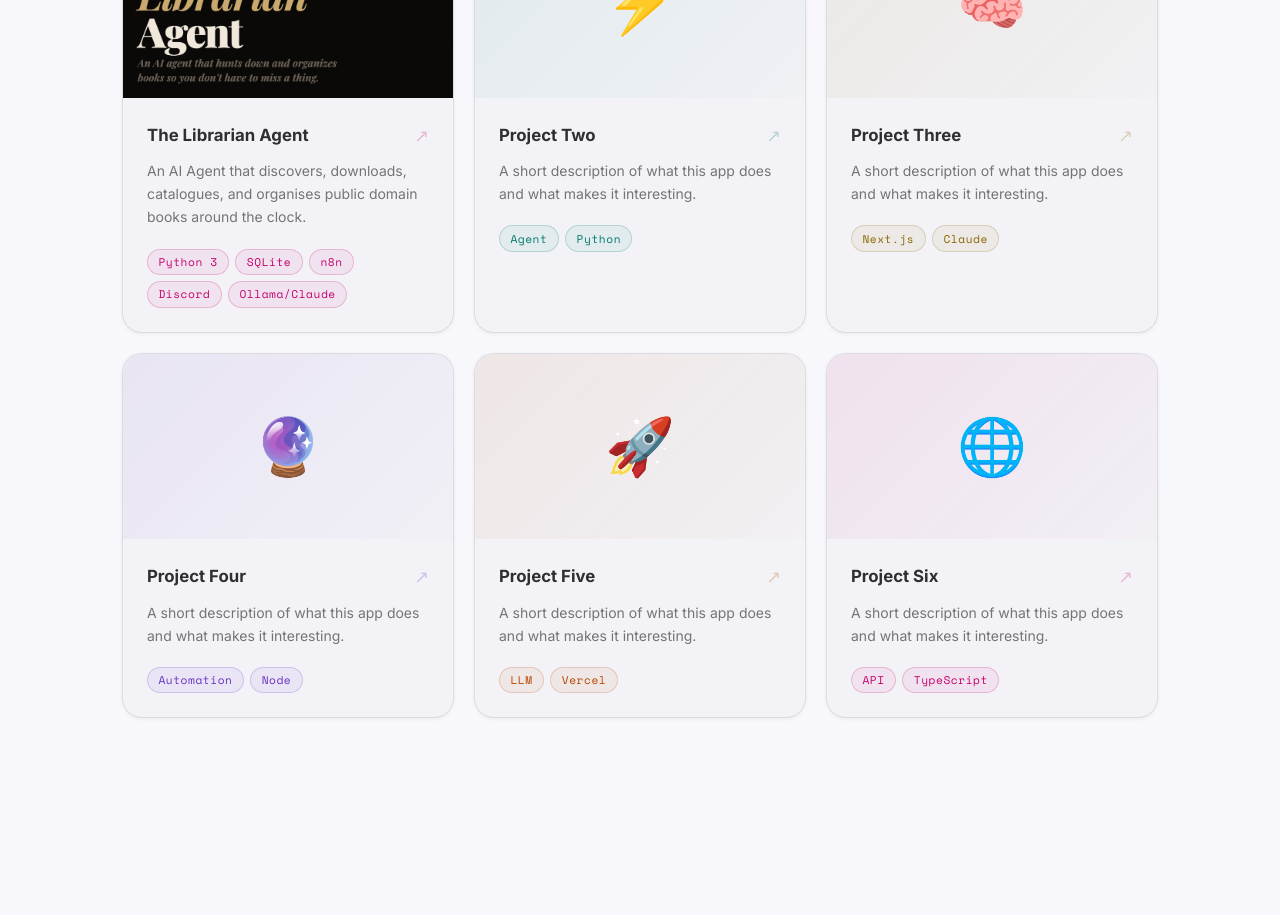
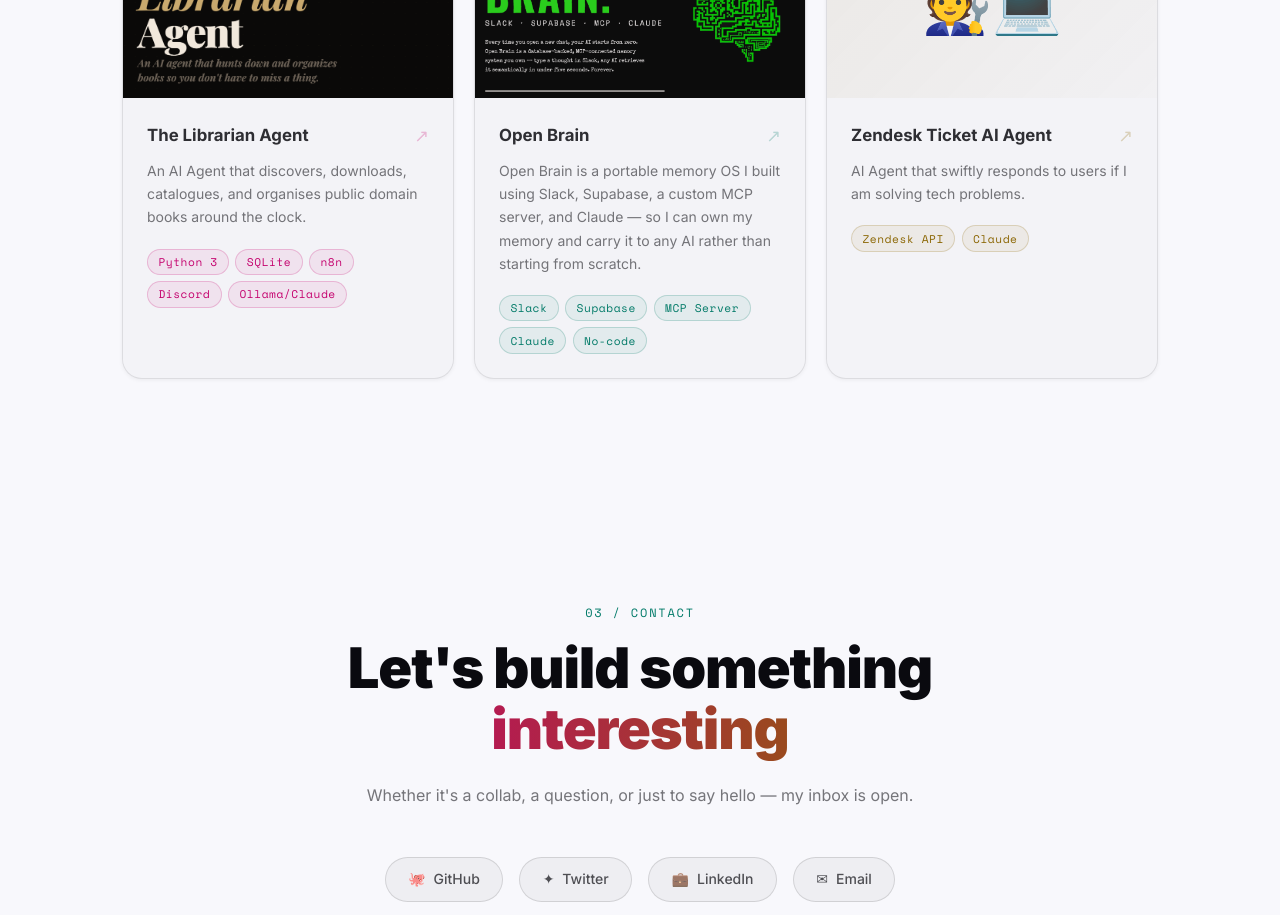
Before and after one commit to stolenwise/portfolio, a React (Vite) app: page / in a window 1280 px wide. Shown: the part 1780-2695 px from the top of the page. Built offline with nearby package versions, Linux system fonts and the light colour scheme.

Commit message:
Updated project two and three details and link

```diff
--- a/src/App.jsx
+++ b/src/App.jsx
@@ -10,54 +10,55 @@
     tags: ['Python 3', 'SQLite', 'n8n', 'Discord', 'Ollama/Claude',  ],
     url: 'https://librarian-agent-omega.vercel.app/',
     accent: '#c4006e',
-    emoji: '🤖',
+    emoji: '📚👨‍🏫',
     image: "/screenshots/project-one.png", // set to e.g. '/screenshots/project-one.png' to show a preview
   },
   {
     id: 2,
-    title: 'Project Two',
-    description: 'A short description of what this app does and what makes it interesting.',
-    tags: ['Agent', 'Python'],
-    url: 'https://your-project-url.vercel.app',
+    title: 'Open Brain',
+    description: 'Open Brain is a portable memory OS I built using Slack, Supabase, a custom MCP server, and Claude — so I can own my memory and carry it to any AI rather than starting from scratch.',
+    tags: ['Slack' , 'Supabase', 'MCP Server', 'Claude', 'No-code'],
+    url: 'https://open-brain-mu.vercel.app/',
     accent: '#007a68',
-    emoji: '⚡',
+    emoji: '🧠',
+    image: "/screenshots/project-two.png"
   },
   {
     id: 3,
-    title: 'Project Three',
-    description: 'A short description of what this app does and what makes it interesting.',
-    tags: ['Next.js', 'Claude'],
+    title: 'Zendesk Ticket AI Agent',
+    description: 'AI Agent that swiftly responds to users if I am solving tech problems.',
+    tags: ['Zendesk API', 'Claude', ],
     url: 'https://your-project-url.vercel.app',
     accent: '#8a6500',
-    emoji: '🧠',
+    emoji: '🧑‍🔧💻',
   },
-  {
-    id: 4,
-    title: 'Project Four',
-    description: 'A short description of what this app does and what makes it interesting.',
-    tags: ['Automation', 'Node'],
-    url: 'https://your-project-url.vercel.app',
-    accent: '#6930c3',
-    emoji: '🔮',
-  },
-  {
-    id: 5,
-    title: 'Project Five',
-    description: 'A short description of what this app does and what makes it interesting.',
-    tags: ['LLM', 'Vercel'],
-    url: 'https://your-project-url.vercel.app',
-    accent: '#b84500',
-    emoji: '🚀',
-  },
-  {
-    id: 6,
-    title: 'Project Six',
-    description: 'A short description of what this app does and what makes it interesting.',
-    tags: ['API', 'TypeScript'],
-    url: 'https://your-project-url.vercel.app',
-    accent: '#c4006e',
-    emoji: '🌐',
-  },
+  // {
+  //   id: 4,
+  //   title: 'Project Four',
+  //   description: 'A short description of what this app does and what makes it interesting.',
+  //   tags: ['Automation', 'Node'],
+  //   url: 'https://your-project-url.vercel.app',
+  //   accent: '#6930c3',
+  //   emoji: '🔮',
+  // },
+  // {
+  //   id: 5,
+  //   title: 'Project Five',
+  //   description: 'A short description of what this app does and what makes it interesting.',
+  //   tags: ['LLM', 'Vercel'],
+  //   url: 'https://your-project-url.vercel.app',
+  //   accent: '#b84500',
+  //   emoji: '🚀',
+  // },
+  // {
+  //   id: 6,
+  //   title: 'Project Six',
+  //   description: 'A short description of what this app does and what makes it interesting.',
+  //   tags: ['API', 'TypeScript'],
+  //   url: 'https://your-project-url.vercel.app',
+  //   accent: '#c4006e',
+  //   emoji: '🌐',
+  // },
 ]
 
 const LINKS = [
```
Also changed, not shown: public/screenshots/project-two.png (added).
